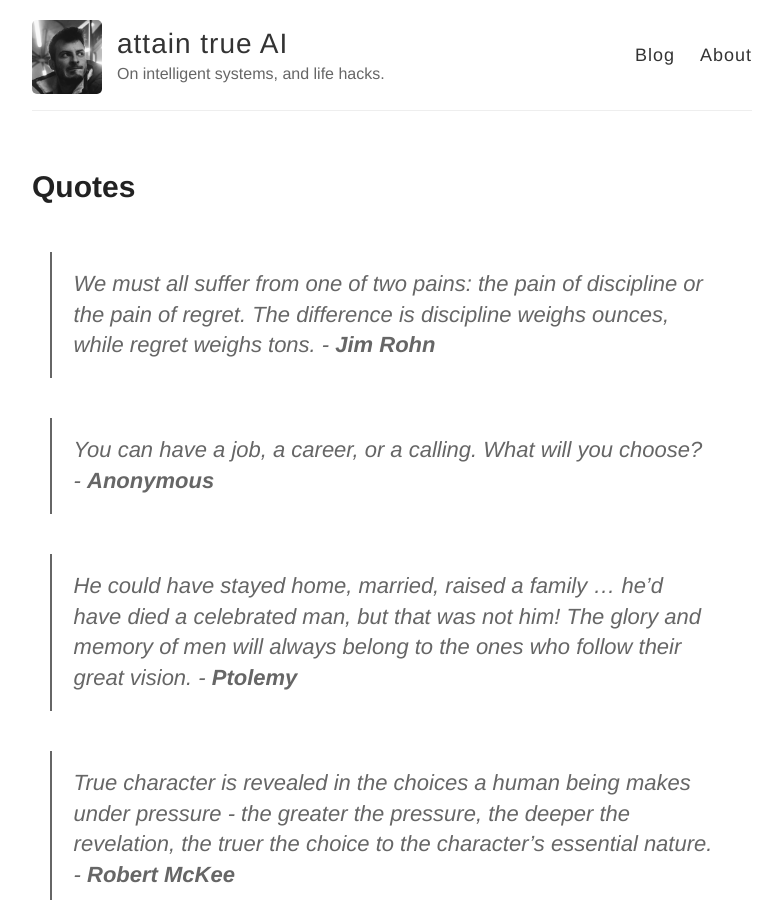
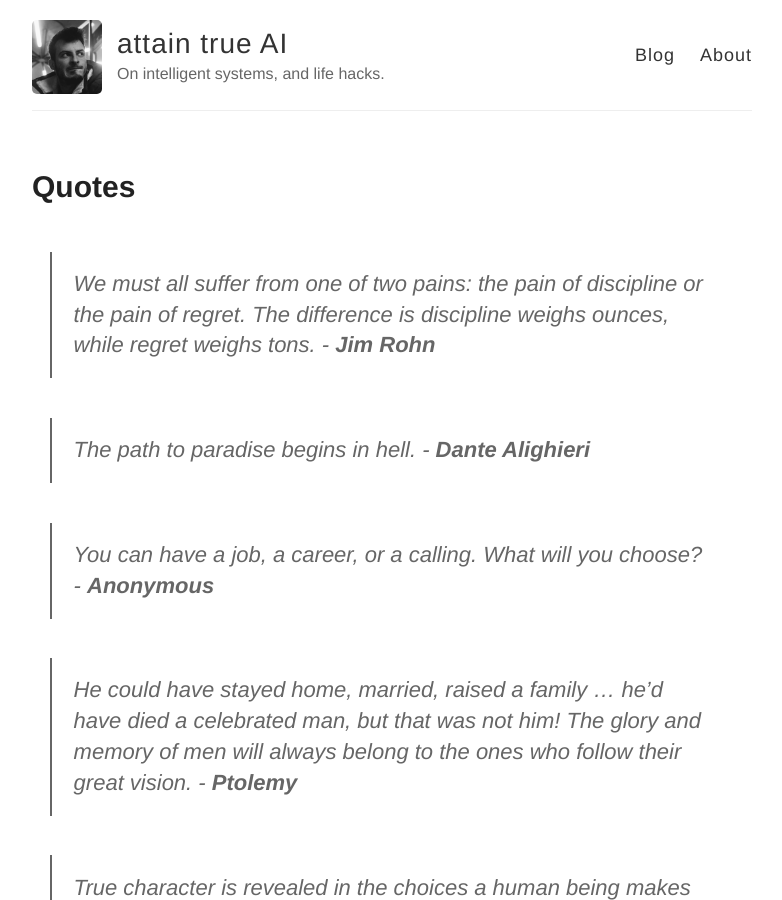
Before and after one commit to whoiscris/whoiscris.github.io, a Jekyll site: the page built from _posts/2019-05-12-quotes.md, in a window 1280 px wide and 900 px high. Shown: the whole window, without its empty margins (248-1030 px from the left). Built offline with Jekyll 4.4.1, drawn with Linux system fonts in a browser that asks for light colours.

Commit message:
Update 2019-05-12-quotes.md

```diff
--- a/_posts/2019-05-12-quotes.md
+++ b/_posts/2019-05-12-quotes.md
@@ -4,6 +4,8 @@ title: Quotes
 ---
 
 > We must all suffer from one of two pains: the pain of discipline or the pain of regret. The difference is discipline weighs ounces, while regret weighs tons. - **Jim Rohn**
+
+> The path to paradise begins in hell. - **Dante Alighieri**
 
 > You can have a job, a career, or a calling. What will you choose? - **Anonymous**
 
```
